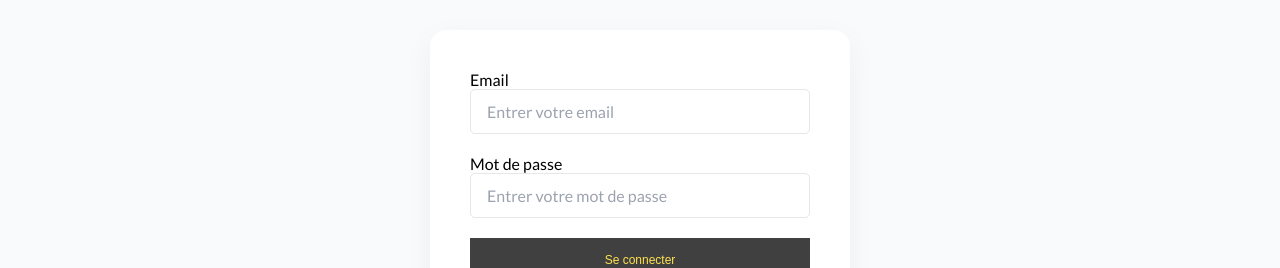
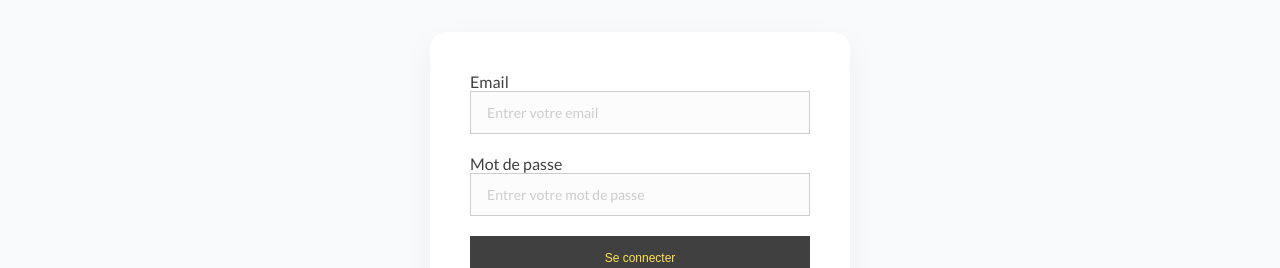
Before and after one commit to eaflowdev/normpulse-site, a React (Vite) app in the folder normpulse-site/: page /login in a window 1280 px wide. Shown: the part 381-649 px from the top of the page. Built offline with nearby package versions, Linux system fonts and the light colour scheme.

Commit message:
fix placeholder

```diff
--- a/normpulse-site/src/package/Atom/Input/Input.css
+++ b/normpulse-site/src/package/Atom/Input/Input.css
@@ -1,23 +1,18 @@
 .input {
   width: 100%;
-  padding: 12px 16px;
-  font-size: 1rem;
+  padding: var(--input-padding-tb) var(--input-padding-lr);
+  font-size: var(--input-font-size);
   font-family: inherit;
-  border-radius: 5px;
-  border: 1px solid #e5e7eb;
-  background-color: #ffffff;
-  color: #111827;
+  border: 1px solid var(--input-border-color);
+  background-color: var(--input-bg-color);
+  color: var(--input-text-color);
   transition: all 0.2s ease;
   outline: none;
 }
 
 .input::placeholder {
-  color: #9ca3af;
+  color: var(--color-grey);
   font-weight: 400;
-}
-
-.input:hover {
-  border-color: #cbd5e1;
 }
 
 .input:focus {
@@ -26,9 +21,9 @@
 }
 
 .input:disabled {
-  background-color: #f3f4f6;
+  background-color: var(--input-disabled-bg-color);
+  color: var(--input-disabled-text-color);
   cursor: not-allowed;
-  opacity: 0.7;
 }
 
 .input--error {
--- a/normpulse-site/src/package/Atom/Label/Label.css
+++ b/normpulse-site/src/package/Atom/Label/Label.css
@@ -1,3 +1,4 @@
 .label {
   display: block;
+  color: var(--input-text-color);;
 }
--- a/normpulse-site/src/package/global.css
+++ b/normpulse-site/src/package/global.css
@@ -78,21 +78,15 @@
 
 
     /* INPUT COLORS */
+    --input-font-size: 14px;
+    --input-padding-lr: 16px;
+    --input-padding-tb: 12px;
     --input-bg-color: var(--color-white);
     --input-text-color: var(--color-ternary);
     --input-border-color: var(--color-grey);
     --input-border-focus-color: var(--color-ternary);
-    --input-disabled-bg-color: var(--color-white);
-    --input-disabled-text-color: var(--color-grey);
-    --input-disabled-border-color: var(--color-grey);
-
-    /* INPUT COLORS WITH BORDER */
-    --input-bg-color: var(--color-white);
-    --input-text-color: var(--color-ternary);
-    --input-border-color: var(--color-ternary);
-    --input-border-focus-color: var(--color-ternary);
-    --input-disabled-bg-color: var(--color-white);
-    --input-disabled-text-color: var(--color-grey);
+    --input-disabled-bg-color: var(--color-grey);
+    --input-disabled-text-color: var(--color-grey-dark);
     --input-disabled-border-color: var(--color-grey);
 
 
```
